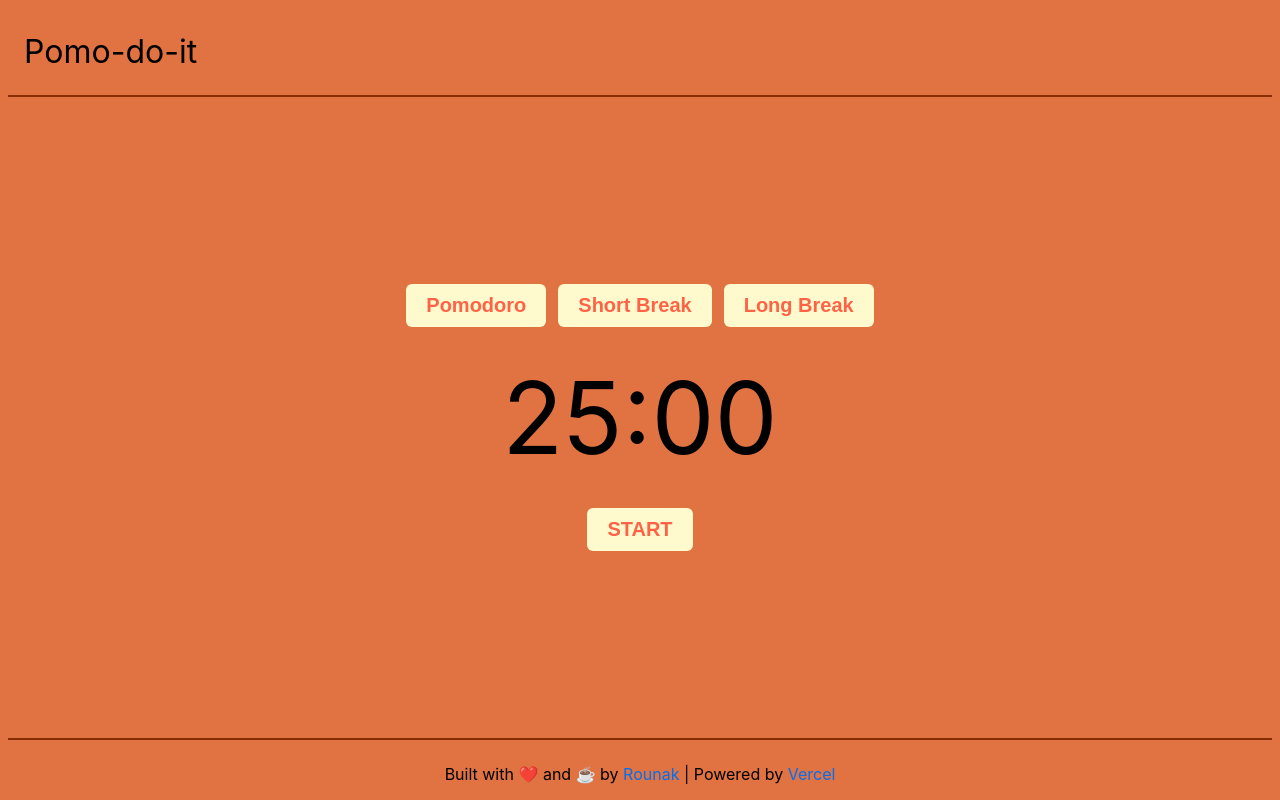
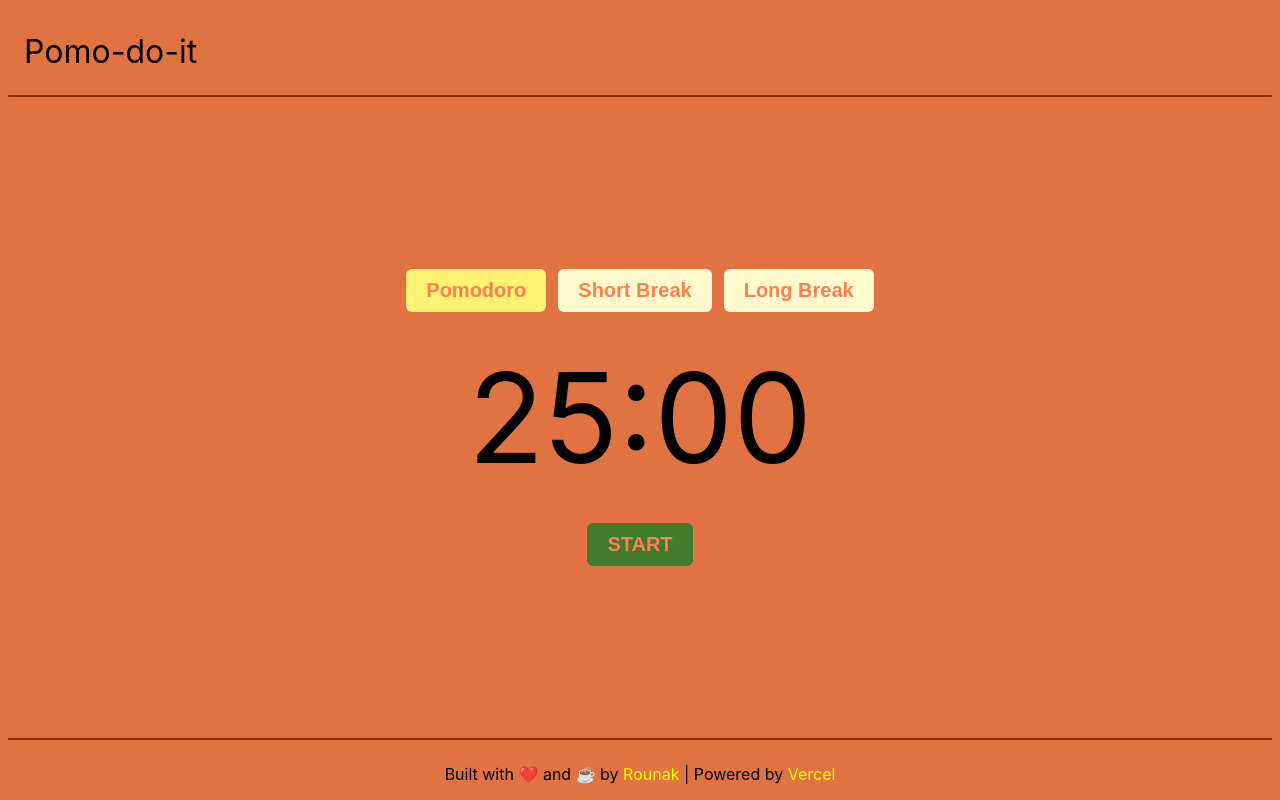
Before and after one commit to agarwalrounak/pomo-do-it, a Next.js app: page / in a window 1280 px wide. Built offline with nearby package versions, Linux system fonts and the light colour scheme.

Commit message:
Apply css styling to buttons

```diff
--- a/pages/index.js
+++ b/pages/index.js
@@ -19,17 +19,21 @@ export default function Home() {
     function startTimer() {
         window.addEventListener('beforeunload', unloadEventFunction);
 
-        document.getElementById("timerButton").innerHTML = "STOP";
+        var element = document.getElementById("timerButton");
+        element.innerHTML = "STOP";
+        element.classList.remove(styles.startButton);
+        element.className += " " + styles.stopButton;
 
         if(timer) {
             isPaused = false;
         }
         else {
-            var element = document.createElement("button");
+            element = document.createElement("button");
             element.onclick = resetTimer;
             element.innerHTML = "RESET";
             element.id = "resetButton";
             element.className = styles.switchButton;
+            element.className += " " + styles.resetButton;
             document.getElementById("buttonDiv").appendChild(element);
 
             timer = setInterval(setTime, 1000);
@@ -64,7 +68,10 @@ export default function Home() {
     }
 
     function stopTimer() {
-        document.getElementById("timerButton").innerHTML = "START";
+        var element = document.getElementById("timerButton");
+        element.innerHTML = "START";
+        element.classList.remove(styles.stopButton);
+        element.className += " " + styles.startButton;
         isPaused = true;
     }
 
@@ -97,8 +104,11 @@ export default function Home() {
         timer = null;
         isPaused = false;
         window.removeEventListener('beforeunload', unloadEventFunction);
-        document.getElementById("timerButton").innerHTML = "START";
-        var element = document.getElementById("resetButton");
+        var element = document.getElementById("timerButton");
+        element.innerHTML = "START";
+        element.classList.remove(styles.stopButton);
+        element.className += " " + styles.startButton;
+        element = document.getElementById("resetButton");
         if(element != null) {
             element.remove();
         }
@@ -106,6 +116,9 @@ export default function Home() {
 
     function switchToPomodoro() {
         document.getElementById("timer").innerHTML = "25:00";
+        document.getElementById("lbrButton").classList.remove(styles.switchButtonActive);
+        document.getElementById("sbrButton").classList.remove(styles.switchButtonActive);
+        document.getElementById("pomodoroButton").className += " " + styles.switchButtonActive;
         timeLeft = 1499;
         currentRun = "pomodoro";
         resetToInitial();
@@ -113,6 +126,9 @@ export default function Home() {
 
     function switchToShortBreak() {
         document.getElementById("timer").innerHTML = "05:00";
+        document.getElementById("lbrButton").classList.remove(styles.switchButtonActive);
+        document.getElementById("pomodoroButton").classList.remove(styles.switchButtonActive);
+        document.getElementById("sbrButton").className += " " + styles.switchButtonActive;
         timeLeft = 299;
         currentRun = "shortBreak";
         resetToInitial();
@@ -120,6 +136,9 @@ export default function Home() {
 
     function switchToLongBreak() {
         document.getElementById("timer").innerHTML = "10:00";
+        document.getElementById("sbrButton").classList.remove(styles.switchButtonActive);
+        document.getElementById("pomodoroButton").classList.remove(styles.switchButtonActive);
+        document.getElementById("lbrButton").className += " " + styles.switchButtonActive;
         timeLeft = 599;
         currentRun = "longBreak";
         resetToInitial();
@@ -129,7 +148,7 @@ export default function Home() {
         <div className={styles.container}>
             <Head>
                 <title>Pomo-do-it</title>
-                <link rel="icon" href="/favicon.ico"/>
+                <link rel="icon" href="/icon.svg"/>
             </Head>
 
             <div className={styles.header}>
@@ -143,7 +162,7 @@ export default function Home() {
             <main className={styles.main}>
                 <div className={styles.timerGrid}>
                     <div className={styles.switchGrid}>
-                        <button id="pomodoroButton" className={styles.switchButton} onClick={switchToPomodoro}>Pomodoro</button>
+                        <button id="pomodoroButton" className={styles.switchButton + ' ' + styles.switchButtonActive} onClick={switchToPomodoro}>Pomodoro</button>
                         <button id="sbrButton" className={styles.switchButton} onClick={switchToShortBreak}>Short Break</button>
                         <button id="lbrButton" className={styles.switchButton} onClick={switchToLongBreak}>Long Break</button>
                     </div>
@@ -152,7 +171,7 @@ export default function Home() {
                     {/*    <a onClick={startTimer}>Start</a>*/}
                     {/*</Link>*/}
                     <div id="buttonDiv">
-                        <button id="timerButton" className={styles.switchButton} onClick={buttonFunction}>START</button>
+                        <button id="timerButton" className={styles.switchButton + ' ' + styles.startButton} onClick={buttonFunction}>START</button>
                     </div>
                 </div>
             </main>
--- a/styles/Home.module.css
+++ b/styles/Home.module.css
@@ -44,7 +44,7 @@
 }
 
 .footer a {
-    color: #0070f3;
+    color: yellow;
     text-decoration: none;
 }
 
@@ -99,8 +99,31 @@
     background: lemonchiffon;
     font-weight: bold;
     border: none;
-    color: tomato;
+    color: coral;
     flex-grow: 1;
+}
+
+.switchButtonActive {
+    background: #fff171;
+}
+
+.startButton {
+    /*background: #436028;*/
+    background: #427b2d;
+}
+
+.stopButton {
+    background: #ca1313;
+    /*background: #c21010;*/
+}
+
+.resetButton {
+    /*background: blueviolet;*/
+    /*background: darkcyan;*/
+    /*background: darkorchid;*/
+    /*background: teal;*/
+    background: steelblue;
+    /*background: slateblue;*/
 }
 
 .switchGrid {
@@ -110,7 +133,7 @@
 }
 
 .time {
-    font-size: 100px;
+    font-size: 125px;
     margin: 24px;
 }
 
```
